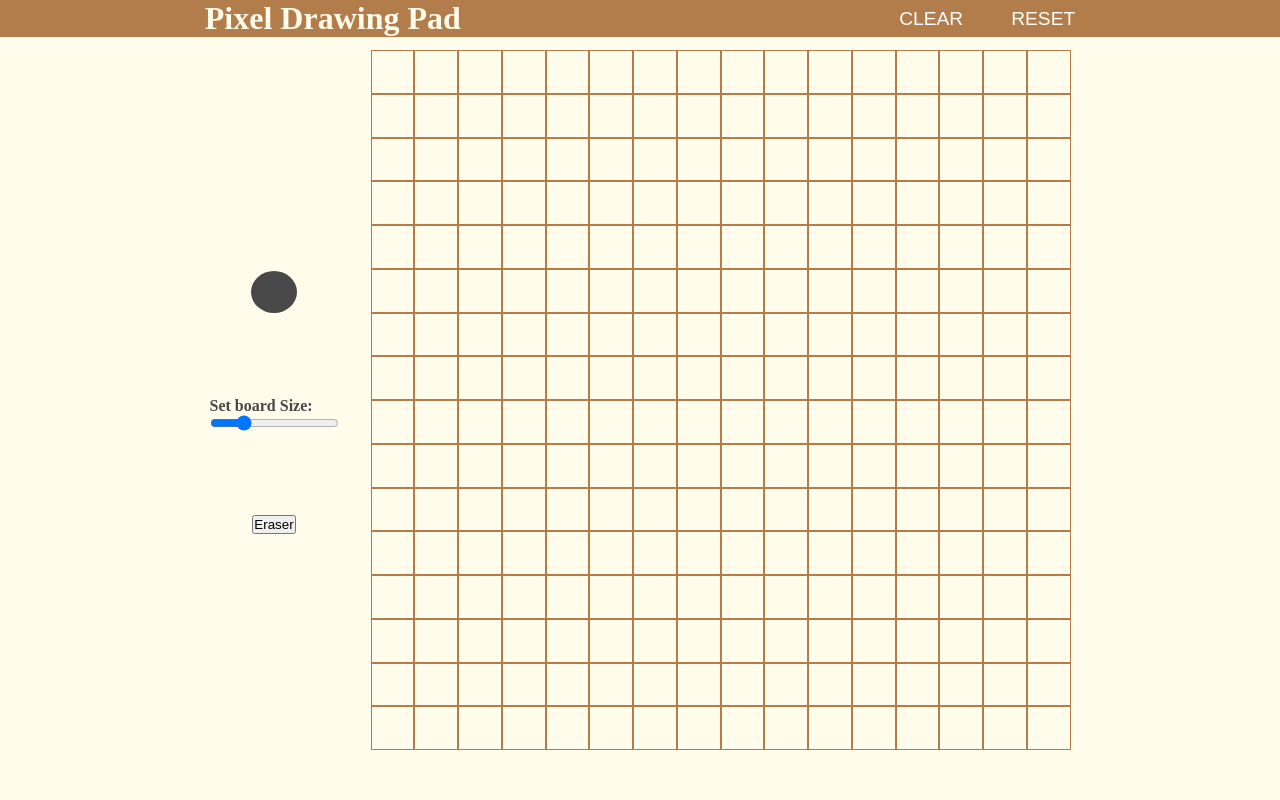
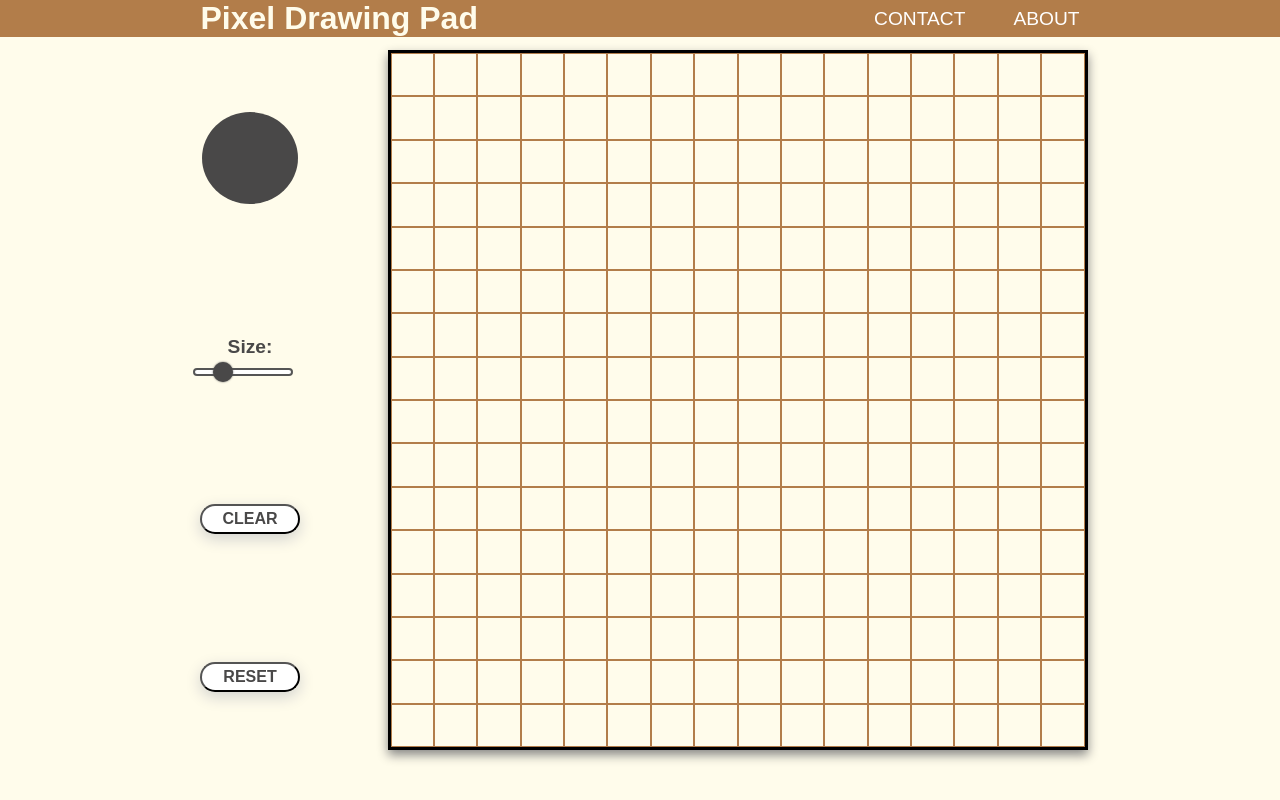
Before and after one commit to ADotBit/sketchPad, a plain HTML site: page index.html in a window 1280 px wide. Drawn offline with Linux system fonts and the light colour scheme.

Commit message:
Make css responsive, move the user board

```diff
--- a/index.html
+++ b/index.html
@@ -17,8 +17,8 @@
     <input type="checkbox" id="nav-toggle" class="nav-toggle">
     <nav>
       <ul>
-        <li><button class="clear">Clear</button></li>
-        <li><button class="reset">Reset</button></li>
+        <li><a >Contact</a></li>
+        <li><a>About</a></li>
       </ul>
     </nav>
     <label for="nav-toggle" class="nav-toggle-label">
@@ -30,10 +30,11 @@
     <section class="userChoice">
       <input id="colorPicker" type="color" value="#494848" oninput="makeColor( this )">
       <div class="size">
-        <p class="sizeValue">Set board Size:</p>
+        <p class="sizeValue">Size:</p>
         <input type="range" id="sizeSlider" value="16" min="1" max="64">
       </div>
-      <button>Eraser</button>
+      <button class="clear">Clear</button>
+      <button class="reset">Reset</button>
     </section>
     <section class="board">
       <div class="container"></div>
--- a/style.css
+++ b/style.css
@@ -13,6 +13,7 @@
 body{
     min-height: 100vh;
     background: var(--cream);
+    font-family: sans-serif;
 }
 
 /* Navigation part */
@@ -86,7 +87,7 @@ nav li{
     margin-left: 1em;
 }
 
-nav button{
+nav a{
     color: white;
     border: none;
     background: none;
@@ -96,7 +97,7 @@ nav button{
     transition: opacity 150ms ease-in-out;
 }
 
-nav button:hover{
+nav a:hover{
     color: #000;
 }
 
@@ -104,26 +105,21 @@ nav button:hover{
     transform: scale(1, 1);
 }
 
-.nav-toggle:checked ~ nav button{
+.nav-toggle:checked ~ nav a{
     opacity: 1;
     transition: opacity 250ms ease-in-out 250ms;
 }
 
 
-#colorPicker{
-    background: none;
-    border: none;
-}
-
 /* Main part */
 
 main{
     display: flex;
-    flex-wrap: wrap;
+    flex-direction: column;
     justify-content: center;
     align-items: center;
     min-height: 100vh;
-    gap: 2em;
+    gap: 2rem;
 }
 
 
@@ -131,6 +127,8 @@ main{
     height: 340px;
     width: 340px;
     display: grid;
+    border: 3px solid;
+    box-shadow: 0px 5px 10px #888886;
 }
 
 
@@ -143,17 +141,27 @@ main{
 
 .userChoice{
     display: flex;
+    flex-direction: row;
+    align-items: center;
+    justify-content: center;
+    color: var(--grey);
+    font-weight: 900;
+    gap: 2em;
+}
+
+.size{
+    display: flex;
     flex-direction: column;
     align-items: center;
-    color: var(--grey);
-    font-weight: 900;
-    gap: 5rem;
+    justify-content: center;
+    gap: 0.5em;
 }
 
 #colorPicker{
     min-width: 50px;
     min-height: 50px;
     border: none;
+    background: none;
     border-radius: 100%;
 }
 
@@ -165,6 +173,45 @@ main{
 #colorPicker::-moz-color-swatch{
     border-radius: 100%;
     border: none;
+}
+
+input[type="range"] {
+    -webkit-appearance: none;
+    margin-right: 15px;
+    width: 100px;
+    height: 8px;
+    background: #fff;
+    border-radius: 5px;
+    border: 2px #555 solid;
+  }
+
+  input[type="range"]::-webkit-slider-thumb {
+    -webkit-appearance: none;
+    height: 20px;
+    width: 20px;
+    border-radius: 50%;
+    background: var(--grey);
+    cursor: pointer;
+    box-shadow: 0 0 2px 0 #555;
+    transition: background .3s ease-in-out;
+  }
+
+  input[type=range]::-webkit-slider-runnable-track  {
+    -webkit-appearance: none;
+    box-shadow: none;
+    border: none;
+    background: transparent;
+  }
+
+.userChoice button{
+    padding: 4px;
+    background: #fff;
+    text-transform: uppercase;
+    font-size: 10px;
+    font-weight: bold;
+    color: var(--grey);
+    border-radius: 1em;
+    box-shadow: 0px 5px 15px #d2d2cf;
 }
 
 @media screen and (min-width: 860px){
@@ -200,12 +247,12 @@ main{
         margin-bottom: 0;
     }
 
-    nav button{
+    nav a{
         opacity: 1;
         position: relative;
     }
 
-    nav button::before{
+    nav a::before{
         content: " ";
         display: block;
         height: 12px;
@@ -218,15 +265,38 @@ main{
         transition: transform ease-in-out 250ms;
     }
 
-    nav button:hover::before{
+    nav a:hover::before{
         transform: scale(1, 1)
     }
 
     /* Main */
+    main{
+        flex-direction: row;
+        gap: 5rem;
+    }
+
+    .userChoice{
+        flex-direction: column;
+        gap: 8rem;
+    }
 
     .container{
         width: 700px;
         height: 700px;
     }
 
+    #colorPicker{
+        min-width: 100px;
+        min-height: 100px;
+    }
+
+    .userChoice button{
+        width: 100px;
+        font-size: 1rem;
+    }
+
+    .size{
+        font-size: 1.2em;
+    }
+
 }
```
